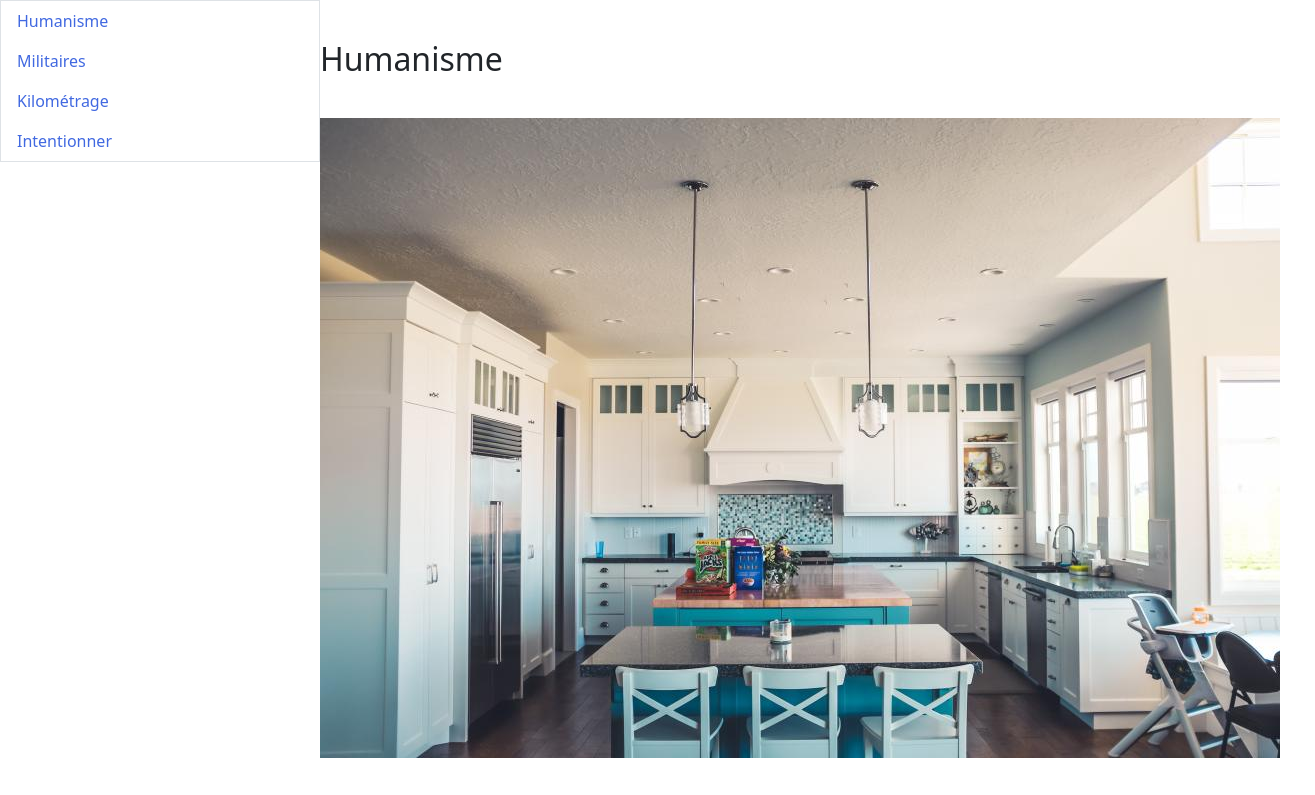
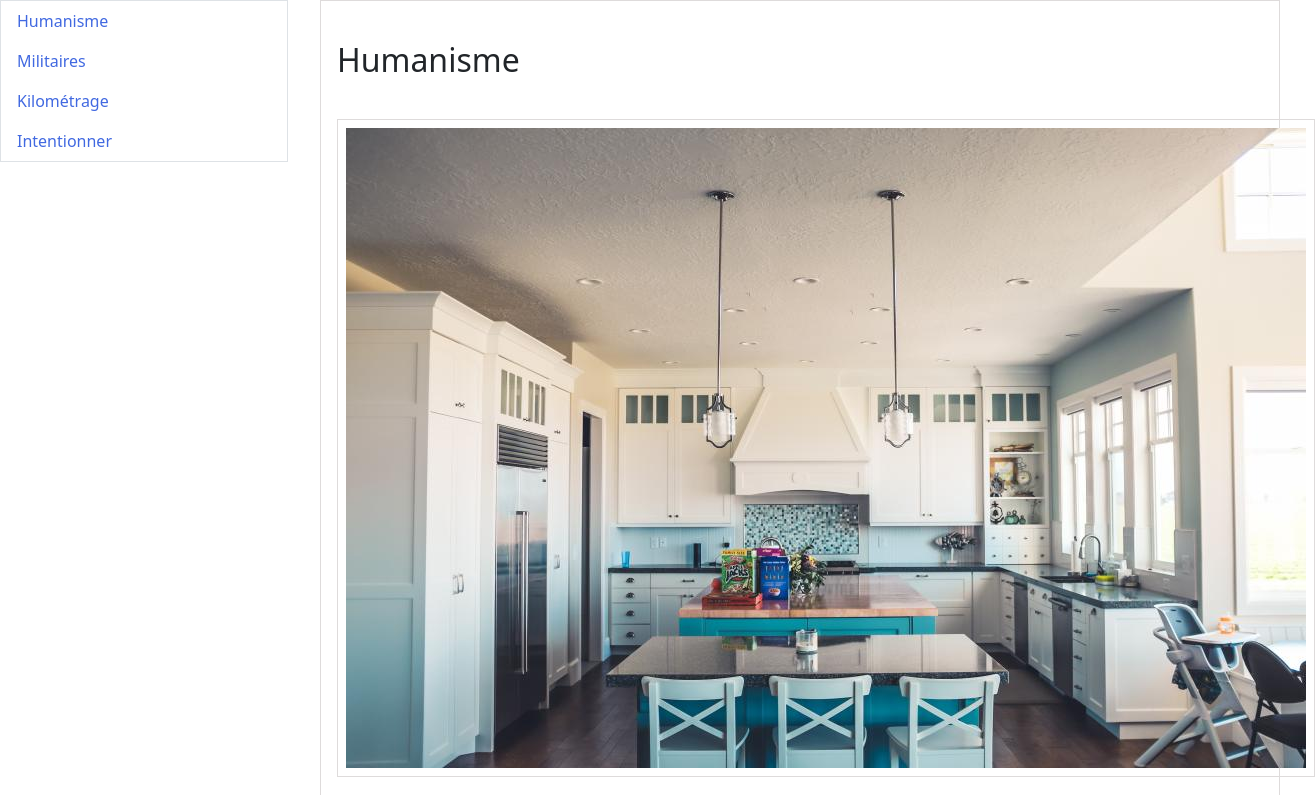
Before and after one commit to stephanebc/boostrap, a plain HTML site: page exercice2/index.html in a window 1280 px wide. Shown: the top 795 px of the page, 1315 px wide, since content can reach past the window. Drawn offline with nearby package versions, Linux system fonts and the light colour scheme.

Commit message:
Ajout des marges

```diff
--- a/exercice2/css/style.css
+++ b/exercice2/css/style.css
@@ -7,6 +7,7 @@ body {
     position: sticky;
     top: 0;
     width: 25%;
+    margin-right: 2rem;
 }
 
 .nav-link {
@@ -23,9 +24,16 @@ h2 {
 
 .texte {
     width: 75%;
+    border: solid rgb(222, 219, 219) 1px;
+    padding: 0 0 0 1rem;
 }
 
 .bloc {
     width: 100%;
     margin: 2.5rem 0 2.5rem 0;
 }
+
+.bloc img {
+    border: solid rgb(222, 219, 219) 1px;
+    padding: 0.5rem 0.5rem 0.5rem 0.5rem;
+}
```
